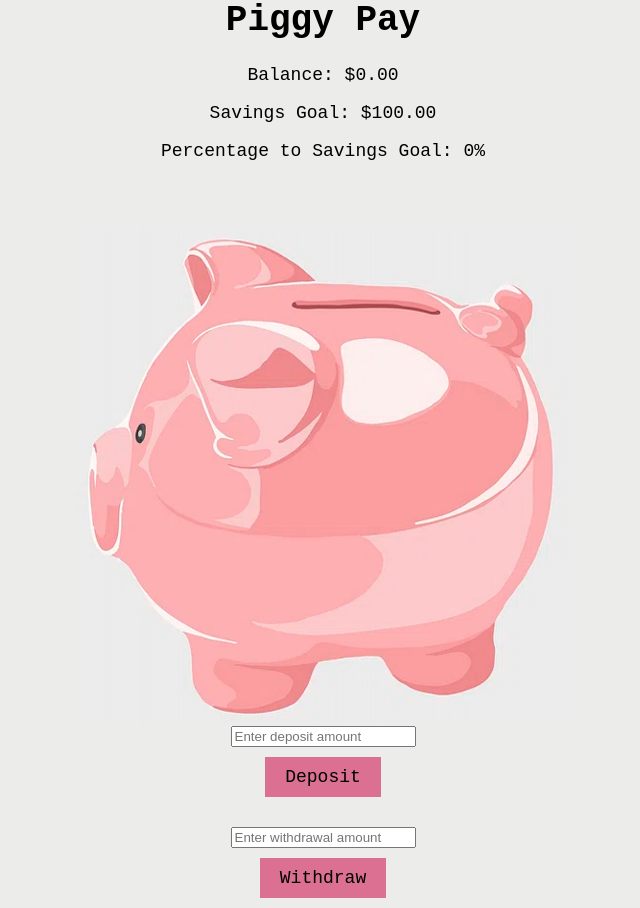
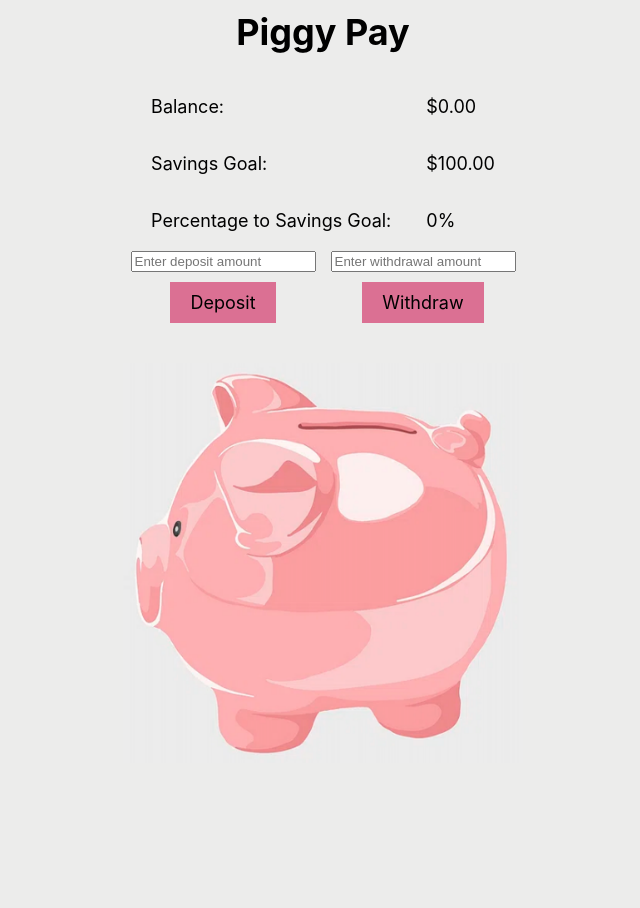
Before and after one commit to nikgiuliani/piggybank-405, a React (Create React App) app: page / in a window 1280 px wide. Shown: the whole page, without its empty margins (317-957 px from the left). After the commit the page ends 800 px from the top, so only its background shows below. Built offline with nearby package versions, Linux system fonts and the light colour scheme.

Commit message:
styles stuff

```diff
--- a/src/App.css
+++ b/src/App.css
@@ -4,8 +4,7 @@
 
 body {
   background-color: #ececeb;
-  font-family: "Courier New", Courier, monospace;
-  font-size: large;
+  font-size: min(18px, 5vw);
   color: black;
   margin-top: -10px;
 }
@@ -19,8 +18,10 @@ button {
   margin: 10px;
   cursor: pointer;
   transition: background-color 0.3s;
-  font-family: "Courier New", Courier, monospace;
-  font-size: large;
+  font-family: -apple-system, BlinkMacSystemFont, "Segoe UI", "Roboto", "Oxygen",
+    "Ubuntu", "Cantarell", "Fira Sans", "Droid Sans", "Helvetica Neue",
+    sans-serif;
+  font-size: min(18px, 5vw);
 }
 
 button:hover {
@@ -28,8 +29,8 @@ button:hover {
 }
 
 .piggy {
-  width: 500px;
-  height: 500px;
+  width: min(400px, 64vw);
+  height: min(400px, 64vw);
 }
 .piggy-container {
   display: flex;
@@ -62,7 +63,7 @@ h1 {
   display: flex;
   justify-content: center; /* Center coins horizontally */
   align-items: center; /* Center coins vertically */
-  margin-top: 115px;
+  margin-top: 80px;
 }
 
 .deposit {
--- a/src/components/PiggyBank.js
+++ b/src/components/PiggyBank.js
@@ -34,24 +34,43 @@ function PiggyBank() {
   // display piggy bank image and deposit/withdraw buttons
   // show current balance, savings goal, and percentage to reach savings goal
   return (
-    <div className="body">
+    <div className="body" style={{ padding: "10px" }}>
       <h1>Piggy Pay</h1>
-      <div>
-        <p>Balance: ${balance.toFixed(2)}</p>
-        <p>Savings Goal: ${savingsGoal.toFixed(2)}</p>
-        <p>Percentage to Savings Goal: {percentageToGoal.toFixed(0)}%</p>
+      <div
+        style={{
+          display: "grid",
+          gridTemplateColumns: "auto auto",
+          columnGap: "35px",
+          justifyContent: "center",
+        }}
+      >
+        <p style={{ display: "flex", justifyContent: "flex-start" }}>
+          Balance:
+        </p>
+        <p style={{ display: "flex", justifyContent: "flex-start" }}>
+          ${balance.toFixed(2)}
+        </p>
+        <p style={{ display: "flex", justifyContent: "flex-start" }}>
+          Savings Goal:
+        </p>
+        <p style={{ display: "flex", justifyContent: "flex-start" }}>
+          ${savingsGoal.toFixed(2)}
+        </p>
+        <p style={{ display: "flex", justifyContent: "flex-start" }}>
+          Percentage to Savings Goal:
+        </p>
+        <p style={{ display: "flex", justifyContent: "flex-start" }}>
+          {percentageToGoal.toFixed(0)}%
+        </p>
       </div>
-      <div className="coin-container">
-        {isCoinInside ? (
-          <div className={`coin deposit`}>${isDepositing}</div>
-        ) : (
-          <div className={`coin withdraw`}>${isWithdrawing}</div>
-        )}
-      </div>
-      <div className="piggy-container">
-        <img src="pig.png" alt="Pig" className="piggy"></img>
-      </div>
-      <div>
+      <div
+        style={{
+          display: "flex",
+          flexDirection: "flex-row",
+          justifyContent: "center",
+        }}
+      >
+        <div style={{ paddingRight: "15px" }}>
           <input
             type="number"
             placeholder="Enter deposit amount"
@@ -78,6 +97,23 @@ function PiggyBank() {
           </button>
         </div>
       </div>
+      <div className="coin-container">
+        {isCoinInside ? (
+          <div className={`coin deposit`}>${isDepositing}</div>
+        ) : (
+          <div className={`coin withdraw`}>${isWithdrawing}</div>
+        )}
+      </div>
+      <div className="piggy-container">
+        <img
+          src="pig.png"
+          alt="Pig"
+          className="piggy"
+          height={"50px"}
+          width={"50px"}
+        ></img>
+      </div>
+    </div>
   );
 }
 
```
Lines whose indentation alone changed are shown as unchanged.
